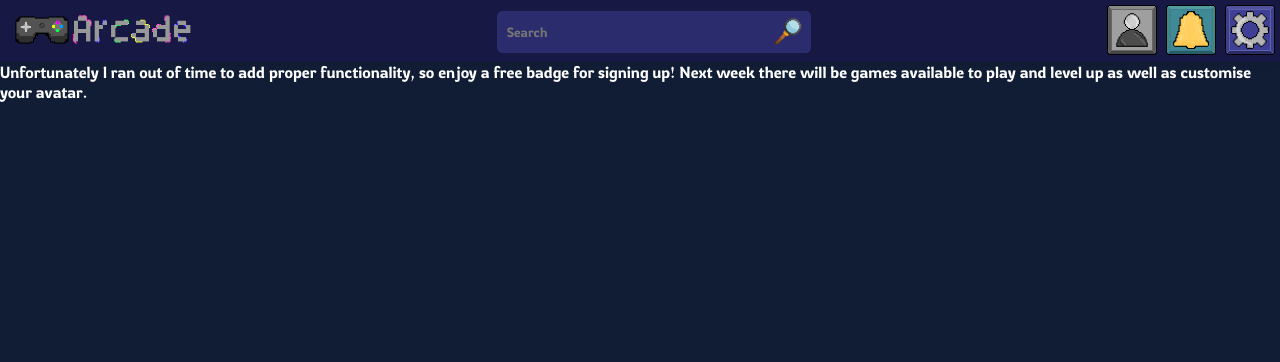
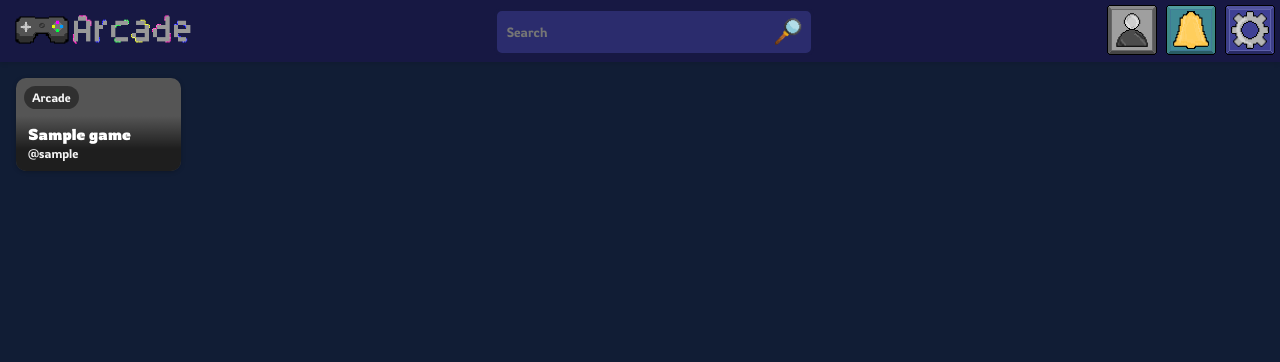
Before and after one commit to sebcun/arcade, a Flask app: page / in a window 1280 px wide. Shown: the top 362 px of the page. Run offline with Flask 3, Linux system fonts and the light colour scheme; the visitor is signed in with stand-in values (Sample User, id 1); tables that the repository leaves empty hold one stand-in row (values such as "Sample post"); some web fonts are replaced.

Commit message:
Changes to parameters so you can share games easier as well as added homepage with autopopulating games

```diff
--- a/app.py
+++ b/app.py
@@ -157,6 +157,7 @@ def get_games():
         {
             "id": g.get("id"),
             "title": g.get("title"),
+            "author": g.get("author"),
             "description": g.get("description"),
             "created_at": g.get("created_at"),
             "updated_at": g.get("updated_at"),
--- /dev/null
+++ b/static/css/home.css
@@ -0,0 +1,79 @@
+#game-list {
+  display: grid;
+  gap: 16px;
+  padding: 16px;
+  grid-template-columns: repeat(auto-fill, minmax(160px, 1fr));
+  align-items: start;
+  justify-items: stretch;
+}
+
+.game-card {
+  display: block;
+  position: relative;
+  overflow: hidden;
+  border-radius: 10px;
+  text-decoration: none;
+  color: inherit;
+  user-select: none;
+  cursor: pointer;
+  transition: transform 180ms ease, box-shadow 180ms ease, opacity 120ms ease;
+  aspect-ratio: 16 / 9;
+  background-size: cover;
+  background-position: center;
+  box-shadow: 0 1px 4px rgba(0, 0, 0, 0.25);
+  outline: none;
+}
+.game-card[style*="background-color"] {
+  color: #fff;
+}
+
+.game-card:hover,
+.game-card:focus {
+  transform: translateY(-6px) scale(1.01);
+  box-shadow: 0 12px 30px rgba(0, 0, 0, 0.45);
+  z-index: 2;
+  opacity: 1;
+}
+
+.game-card .overlay {
+  position: absolute;
+  left: 0;
+  right: 0;
+  bottom: 0;
+  padding: 10px 12px;
+  display: flex;
+  flex-direction: column;
+  gap: 2px;
+  background: linear-gradient(
+    180deg,
+    rgba(0, 0, 0, 0) 0%,
+    rgba(0, 0, 0, 0.65) 60%
+  );
+  pointer-events: none;
+}
+
+.game-card .title {
+  font-weight: 700;
+  font-size: 0.98rem;
+  line-height: 1.1;
+  white-space: nowrap;
+  overflow: hidden;
+  text-overflow: ellipsis;
+}
+.game-card .author {
+  font-size: 0.78rem;
+  opacity: 0.95;
+}
+
+.game-card .badge {
+  position: absolute;
+  top: 8px;
+  left: 8px;
+  background: rgba(0, 0, 0, 0.45);
+  padding: 4px 8px;
+  border-radius: 999px;
+  font-size: 0.75rem;
+  pointer-events: none;
+  color: #fff;
+  opacity: 0.95;
+}
--- a/static/js/games.js
+++ b/static/js/games.js
@@ -7,7 +7,7 @@ const closeGameBtn = document.querySelector("#game-modal .close");
 window.isGameRunning = false;
 
 function startGame(gameidOrData, sprites = null, title = "Game") {
-  if (typeof gameidOrData === "number") {
+  if (sprites === null) {
     fetch(`/api/games/${gameidOrData}`)
       .then((response) => {
         if (!response.ok) {
@@ -38,6 +38,7 @@ function startGame(gameidOrData, sprites = null, title = "Game") {
   }
 }
 function runGameInModal(code, sprites, title) {
+  console.log(title);
   gameModalTitle.textContent = title;
   gameModalContents.innerHTML = `<canvas id="gameCanvas" width="600" height="380"></canvas>`;
   const canvas = document.getElementById("gameCanvas");
@@ -58,6 +59,7 @@ function hideGame() {
   gameModal.classList.remove("show");
   stopExecution();
   window.isGameRunning = false;
+  clearParameters();
 
   setTimeout(() => {
     gameModal.style.display = "none";
--- /dev/null
+++ b/static/js/home.js
@@ -0,0 +1,83 @@
+const gameList = document.getElementById("game-list");
+
+document.addEventListener("DOMContentLoaded", async () => {
+  if (!gameList) {
+    console.error("No element with id 'game-list' found.");
+    return;
+  }
+
+  gameList.addEventListener("click", (e) => {
+    const card = e.target.closest && e.target.closest(".game-card");
+    if (!card || !gameList.contains(card)) return;
+    const gameId = card.dataset.gameid;
+    if (!gameId) return;
+    if (typeof window.startGame === "function") {
+      window.startGame(gameId);
+    }
+    e.preventDefault();
+  });
+
+  try {
+    const resp = await fetch("/api/games");
+    if (!resp.ok) throw new Error(`Failed to load games: ${resp.status}`);
+    const data = await resp.json();
+
+    const htmlParts = await Promise.all(
+      data.map(async (game) => {
+        try {
+          const authorResp = await fetch(`/api/profile/${game.author}`);
+          if (!authorResp.ok) {
+            console.warn(
+              `Failed to fetch author ${game.author}: ${authorResp.status}`
+            );
+            return createGameCard(game, { username: "unknown" });
+          }
+          const authorData = await authorResp.json();
+          return createGameCard(game, authorData);
+        } catch (err) {
+          console.warn("Author fetch error for", game.author, err);
+          return createGameCard(game, { username: "unknown" });
+        }
+      })
+    );
+
+    gameList.innerHTML = htmlParts.join("");
+  } catch (err) {
+    console.error("Error loading games:", err);
+    gameList.innerHTML = "<div class='error'>Failed to load games.</div>";
+  }
+});
+
+function createGameCard(game, authorData) {
+  const title = (game.title || "Untitled").toString();
+  const username =
+    authorData && authorData.username
+      ? authorData.username.toString()
+      : "unknown";
+  const gameId = game.id !== undefined ? String(game.id) : "";
+
+  return `
+    <a
+      class="game-card"
+      data-gameid="${escapeHtml(gameId)}"
+      aria-label="${escapeHtml(title)}"
+      style="background-color: #555555"
+      href="#"
+    >
+      <div class="badge">Arcade</div>
+      <div class="overlay">
+        <div class="title">${escapeHtml(title)}</div>
+        <div class="author">@${escapeHtml(username)}</div>
+      </div>
+    </a>
+  `;
+}
+
+function escapeHtml(str) {
+  return String(str || "")
+    .replace(/&/g, "&amp;")
+    .replace(/</g, "&lt;")
+    .replace(/>/g, "&gt;")
+    .replace(/"/g, "&quot;")
+    .replace(/'/g, "&#39;");
+}
--- a/static/js/modal.js
+++ b/static/js/modal.js
@@ -42,6 +42,7 @@ function showModal(
 
 function hideModal() {
   modal.classList.remove("show");
+  clearParameters();
 
   setTimeout(() => {
     modal.style.display = "none";
@@ -49,14 +50,6 @@ function hideModal() {
 }
 
 function showLoginModal() {
-  showModal(
-    "Loading",
-    "If you see this dm me on slack for an extra free badge :) https://hackclub.slack.com/team/U0971C3C44D"
-  );
-  fetch("/api/me", {
-    method: "GET",
-  }).then((response) => {
-    if (!response.ok) {
   const loginFormHTML = `
   <form id="login-form" class="login-form">
     <div class="form-group">
@@ -205,18 +198,8 @@ function showLoginModal() {
       }
     });
 }
-  });
-}
 
 function showRegisterModal() {
-  showModal(
-    "Loading",
-    "If you see this dm me on slack for an extra free badge :) https://hackclub.slack.com/team/U0971C3C44D"
-  );
-  fetch("/api/me", {
-    method: "GET",
-  }).then((response) => {
-    if (!response.ok) {
   const registerFormHTML = `
   <form id="register-form" class="register-form">
     <div class="form-group">
@@ -265,11 +248,7 @@ function showRegisterModal() {
 
   function updateRegisterButton() {
     const emailValid = emailInput.checkValidity();
-        registerButton.disabled = !(
-          emailValid &&
-          passwordValid &&
-          usernameValid
-        );
+    registerButton.disabled = !(emailValid && passwordValid && usernameValid);
   }
 
   emailInput.addEventListener("input", function () {
@@ -415,8 +394,6 @@ function showRegisterModal() {
       }
     });
 }
-  });
-}
 
 closeBtn.addEventListener("click", hideModal);
 
--- a/static/js/profile.js
+++ b/static/js/profile.js
@@ -160,6 +160,7 @@ function showProfile(userid = null) {
           showToast("You are not logged in!", { color: "error" });
           console.log(`Profile loading error: ${data.error}`);
         } else {
+          setParameter("profile", undefined, true);
           // Profile Found
 
           // Level Image
--- a/static/js/settings.js
+++ b/static/js/settings.js
@@ -15,6 +15,7 @@ function showSettings() {
         showToast("You are not logged in!", { color: "error" });
         console.log(`Profile loading error: ${data.error}`);
       } else {
+        setParameter("settings", undefined, true);
         // Profile Found
         const settingsHTML = `
           <div class="settings-form-group settings-form-group-row" style="margin-bottom: 10px;">
--- a/templates/index.html
+++ b/templates/index.html
@@ -1,5 +1,11 @@
-{% extends 'base.html' %} {% block content %}{% if LOGGEDIN %}Unfortunately I
-ran out of time to add proper functionality, so enjoy a free badge for signing
-up! Next week there will be games available to play and level up as well as
-customise your avatar.{% else %}Login using the profile picture in the top right
-(navbar) {% endif %} {% endblock %}
+{% extends 'base.html' %} {% block styles %}
+<link
+  rel="stylesheet"
+  href="{{ url_for('static', filename='css/home.css') }}"
+/>
+{% endblock %} {% block scripts %}
+<script src="{{ url_for('static', filename='js/home.js') }}"></script>
+{% endblock %} {% block content %}
+
+<div id="game-list"></div>
+{% endblock %}
```
Also changed, not shown: static/js/parameters.js (+31 -15 lines). Lines whose indentation alone changed are shown as unchanged.
